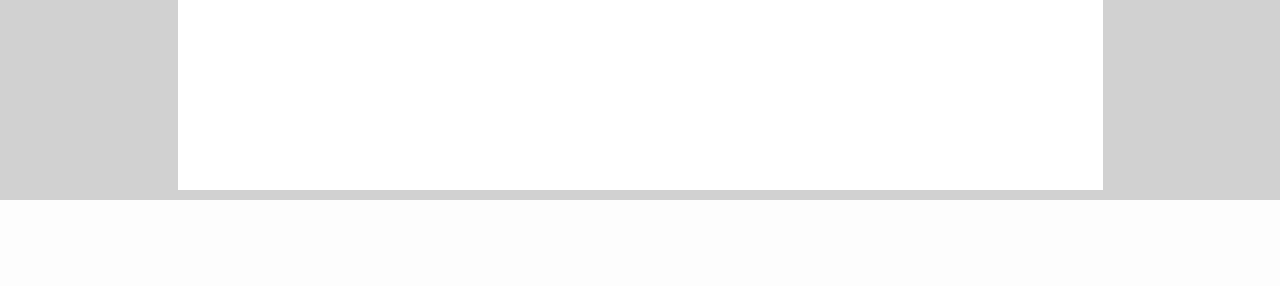
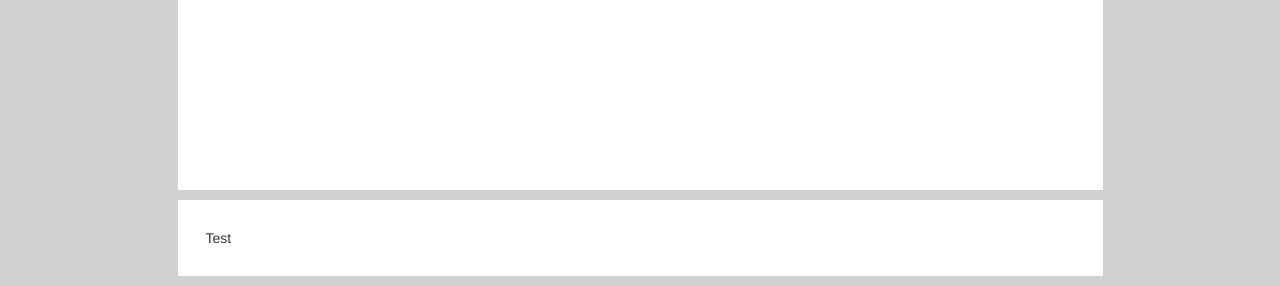
Before and after one commit to lasa/website, a Flask app: page / in a window 1280 px wide. Shown: the part 997-1283 px from the top of the page. Before the commit the page ends 1197 px from the top, so only its background shows below. Run offline with Flask 2, Linux system fonts and the light colour scheme; some libraries are stand-ins or nearby versions.

Commit message:
Preliminary footer stuff
Made a footer bar, but this is prelim and should be changed

```diff
--- a/app/static/css/main.css
+++ b/app/static/css/main.css
@@ -135,3 +135,10 @@ body {
   width:925px;
   margin:10px auto;
 }
+
+.footer {
+  background-color:white;
+  width:925px;
+  margin:10px auto;
+  padding:2em;
+}
--- a/app/templates/layout.html
+++ b/app/templates/layout.html
@@ -102,6 +102,8 @@
     <div class="body-column">
       {% block body %} {% endblock %}
     </div>
+    <div class="footer">
+      Test
+    </div>
   </body>
-
 </html>
```
